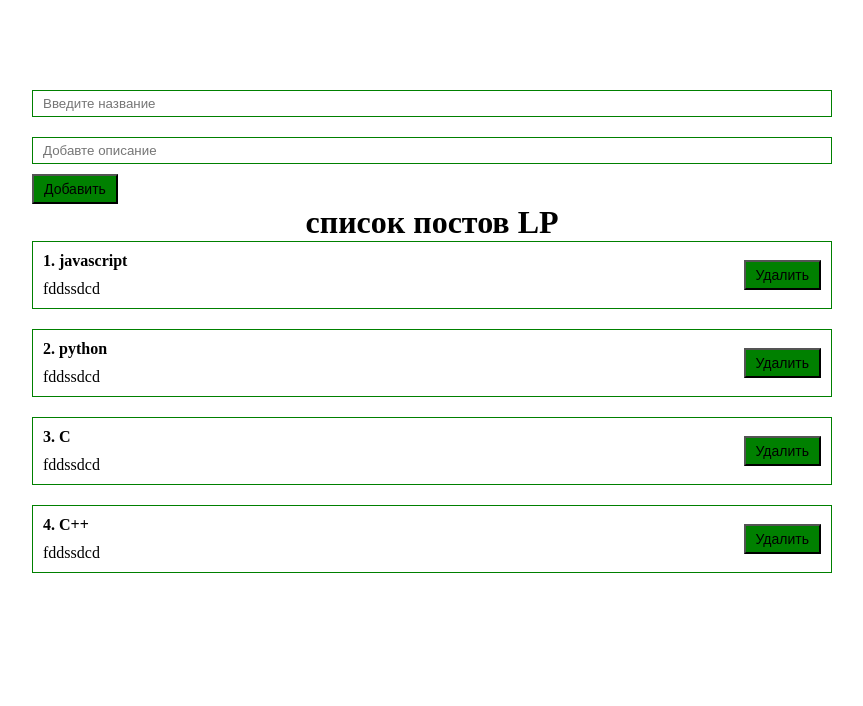
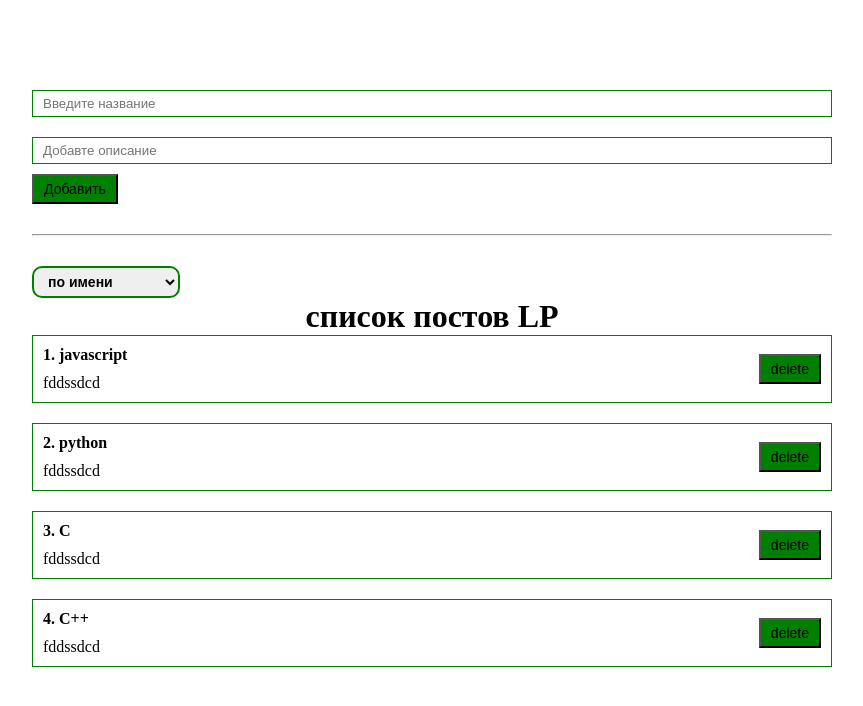
Before and after one commit to tehnikDaniyar/UlbiTVReact, a React (Vite) app: page / in a window 1280 px wide. Shown: the top 706 px of the page, without its empty margins (208-1071 px from the left). Built offline with nearby package versions, Linux system fonts and the light colour scheme.

Commit message:
mySelect

```diff
--- a/src/App.jsx
+++ b/src/App.jsx
@@ -1,15 +1,28 @@
-import React, { useState } from "react"
 import PostList from "./components/PostList"
 import Form from './components/Form'
+import MySelect from "./components/UI/MySelect/MySelect"
+import { sortPosts } from "./redux/slices/postsSlice"
+import { useDispatch } from "react-redux"
 
 function App() {
-
-
+	const dispatch = useDispatch();
 
 	return (
 
 		<div className="App">
 			<Form></Form>
+
+			<hr style={{ margin: '30px 0' }} />
+
+			<MySelect
+				onChange={(e) => dispatch(sortPosts(e.target.value))}
+				defaultValue={"Сортировка по"}
+				options={[
+					{ name: 'title', text: 'по имени' },
+					{ name: 'discription', text: 'по описанию' },
+				]}>
+			</MySelect>
+
 			<PostList title={'список постов LP'}></PostList>
 		</div >
 	)
--- a/src/components/Form.jsx
+++ b/src/components/Form.jsx
@@ -1,38 +1,33 @@
 import react, { useRef, useState } from "react";
 import MyButton from "./UI/MyButton/MyButton";
 import MyInput from "./UI/MyInput/MyInput";
-import { useSelector, useDispatch } from "react-redux";
+import { useDispatch } from "react-redux";
 import { setPosts } from "../redux/slices/postsSlice";
 
 
 export default function From() {
 
-	const posts = useSelector((state) => state.posts.value)
 	const dispatch = useDispatch();
-
-
-	const [title, setTitle] = useState('');
-	const [body, setBody] = useState('');
-
+	const [post, setPost] = useState({ title: '', description: '' });
 
 	const addPost = (e) => {
 		e.preventDefault();
-		const newPost = {
-			id: new Date().getTime(),
-			title: title,
-			description: body
-		};
-
-		dispatch(setPosts(newPost))
+		dispatch(setPosts({ id: new Date().getTime(), ...post }));
+		setPost({ title: '', description: '' })
 	};
-
-	const bodyInputRev = useRef();
-
 
 	return (
 		<form>
-			<MyInput onChange={(e) => setTitle(e.target.value)} value={title} type="text" placeholder="Введите название" />
-			<MyInput onChange={(e) => setBody(e.target.value)} value={body} type="text" placeholder="Добавте описание" />
+			<MyInput
+				onChange={(e) => setPost({ ...post, title: e.target.value })}
+				value={post.title}
+				type="text"
+				placeholder="Введите название" />
+			<MyInput
+				onChange={(e) => setPost({ ...post, description: e.target.value })}
+				value={post.description}
+				type="text"
+				placeholder="Добавте описание" />
 			<MyButton onClick={(e) => addPost(e)}>Добавить</MyButton>
 		</form>
 	)
--- a/src/components/PostItem.jsx
+++ b/src/components/PostItem.jsx
@@ -1,21 +1,25 @@
 import react from "react";
 import MyButton from "./UI/MyButton/MyButton";
+import { useDispatch } from "react-redux";
+import { deletePost } from "../redux/slices/postsSlice";
 
 
-export default function PostItem({ post, description }) {
+export default function PostItem({ post, index }) {
 
-
+	const dispatch = useDispatch();
 	return (
 		<>
 			<div className="post">
 				<div className="post__content">
-					<strong style={{ marginBottom: '10px', display: 'block' }}>{post.id}. {post.title}</strong>
+					<strong style={{ marginBottom: '10px', display: 'block' }}>{index + 1}. {post.title}</strong>
 					<div>
-						{description}
+						{post.description}
 					</div>
 				</div>
 				<div className="btns">
-					<MyButton>Удалить</MyButton>
+					{/* <MyButton onClick={console.log('click')}>Удалить</MyButton>
+					 */}
+					<MyButton onClick={() => dispatch(deletePost(post.id))}>delete</MyButton>
 				</div>
 			</div>
 		</>
--- a/src/components/PostList.jsx
+++ b/src/components/PostList.jsx
@@ -10,7 +10,10 @@ export default function PostList({ title }) {
 	return (
 		<>
 			<h1 style={{ textAlign: 'center' }}>{title}</h1>
-			{posts.map((post) => <PostItem key={post.id} post={post} description={post.description}></PostItem >)
+
+			{posts.length > 0
+				? posts.map((post, index) => <PostItem key={post.id} post={post} index={index}></PostItem >)
+				: <div style={{ textAlign: 'center', fontSize: '28px' }}>Посты не найдены</div>
 			}
 		</>
 	)
--- a/src/components/UI/MyButton/MyButton.jsx
+++ b/src/components/UI/MyButton/MyButton.jsx
@@ -1,5 +1,8 @@
 import react from "react";
 import style from './style.module.css'
+
+
+
 export default function MyButton({ children, ...props }) {
 	return (
 		<button className={style.myBtn} {...props}>{children}</button>
--- /dev/null
+++ b/src/components/UI/MySelect/MySelect.jsx
@@ -0,0 +1,12 @@
+import react from "react";
+import styles from './style.module.css'
+
+export default function MySelect({ options, defaultValue, ...props }) {
+
+	return (
+		<select className={styles.mySelect} {...props} >
+			<option value="default" disabled>{defaultValue}</option>
+			{options.map(option => <option key={option.name} value={option.name}>{option.text}</option>)}
+		</select >
+	)
+}
--- /dev/null
+++ b/src/components/UI/MySelect/style.module.css
@@ -0,0 +1,7 @@
+.mySelect {
+	padding: 5px 10px;
+	border: 2px solid green;
+	font-size: 14px;
+	font-weight: bold;
+	border-radius: 10px;
+}
--- a/src/redux/slices/postsSlice.js
+++ b/src/redux/slices/postsSlice.js
@@ -2,7 +2,7 @@ import { createSlice } from '@reduxjs/toolkit'
 
 const initialState = {
 	value: [
-		{ id: 1, title: 'javascript', description: 'fddssdcd' },
+		{ id: 777, title: 'javascript', description: 'fddssdcd' },
 		{ id: 2, title: 'python', description: 'fddssdcd' },
 		{ id: 3, title: 'C', description: 'fddssdcd' },
 		{ id: 4, title: 'C++', description: 'fddssdcd' },
@@ -14,13 +14,22 @@ export const postsSlice = createSlice({
 	initialState,
 	reducers: {
 		setPosts: (state, action) => {
-			console.log(action);
 			state.value = [...state.value, action.payload]
 		},
+
+		deletePost: (state, action) => {
+			state.value = [...state.value].filter(post => post.id !== action.payload)
+		},
+
+		sortPosts: (state, action) => {
+			const sort = action.payload;
+			console.log(sort);
+			// state.value = [...state.value].sort((a, b) => a[sort].localeCompare(b[sort]));
+		}
 	},
 })
 
 
-export const { setPosts } = postsSlice.actions
+export const { setPosts, deletePost, sortPosts } = postsSlice.actions
 
 export default postsSlice.reducer
```
